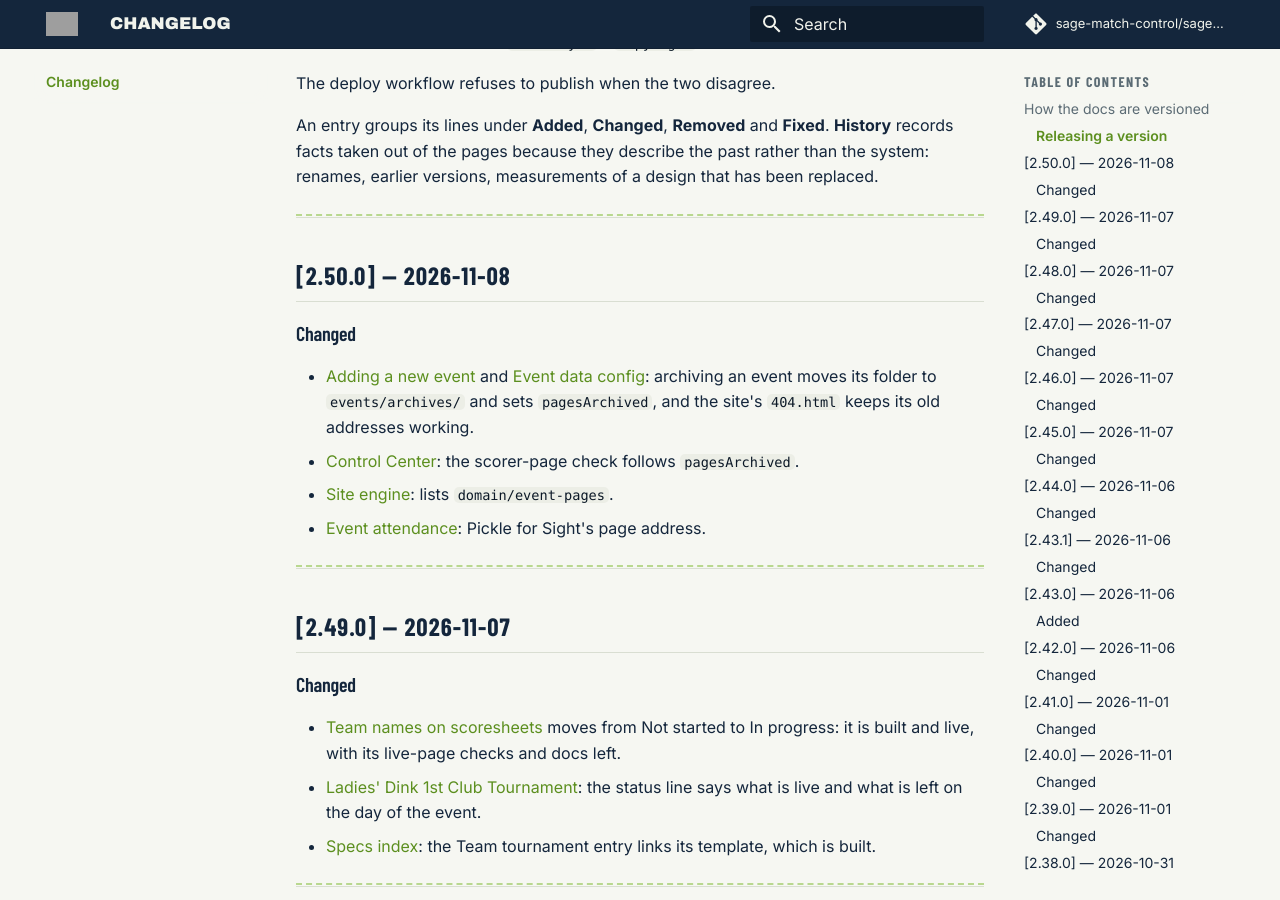
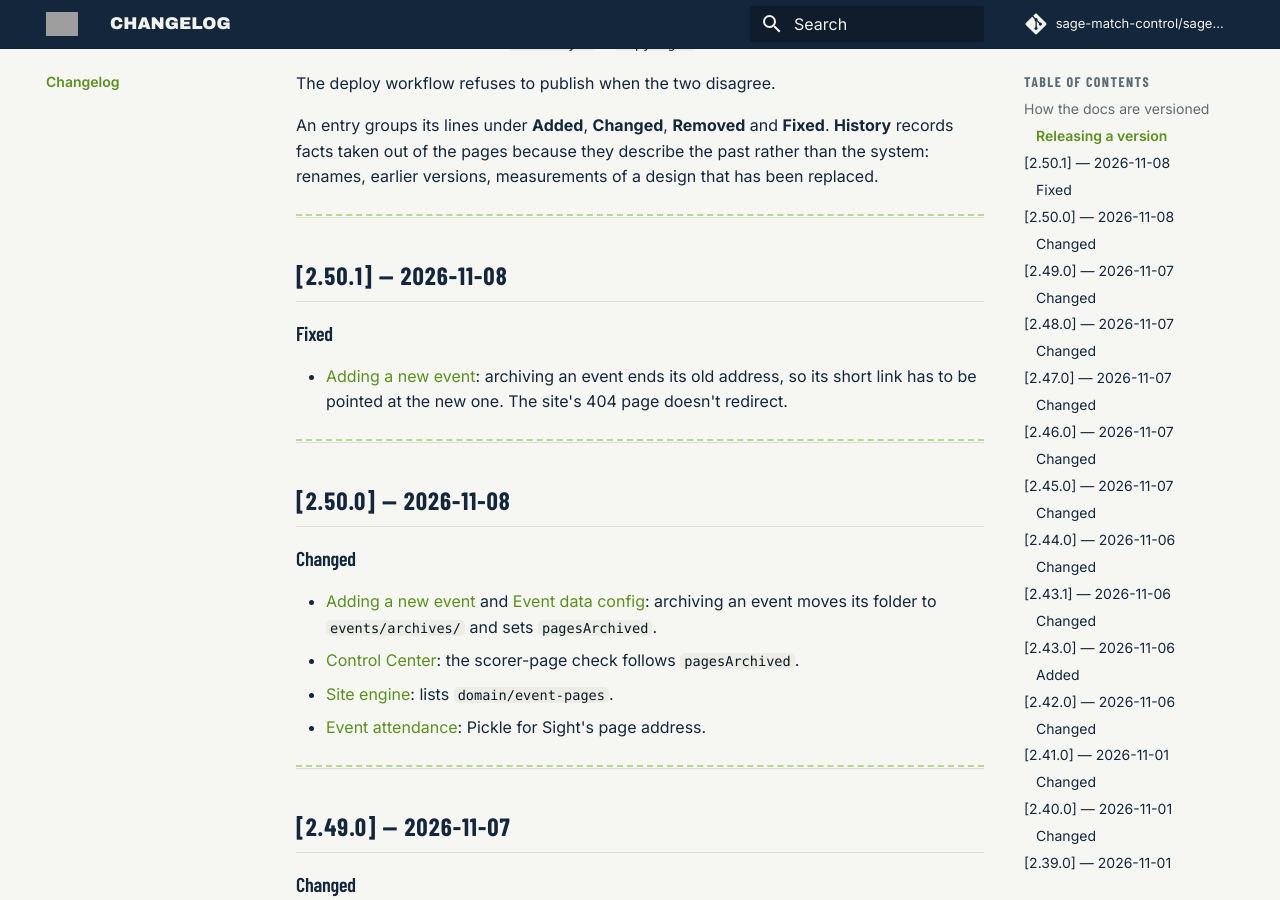
Before and after one commit to sage-match-control/sage-docs, an MkDocs documentation site: the page built from docs/changelog.md, in a window 1280 px wide and 900 px high, scrolled down 1027 px. Built offline with MkDocs 1.6.1 and Material for MkDocs 9.7.7, drawn with Linux system fonts in a browser that asks for light colours; comment, search, counter and statistics services are not loaded.

Commit message:
docs 2.50.1: archiving an event ends its old address; point its short link at the new one
The site's 404 page doesn't redirect, so the 2.50.0 entry no longer says it
keeps old addresses working.

Co-Authored-By: Claude Opus 5.5 <noreply@anthropic.com>

```diff
--- a/docs/changelog.md
+++ b/docs/changelog.md
@@ -37,13 +37,22 @@ has been replaced.
 
 ---
 
+## [2.50.1] — 2026-11-08
+
+### Fixed
+
+- [Adding a new event](technical/adding-a-new-event.md): archiving an event ends its old address, so its
+  short link has to be pointed at the new one. The site's 404 page doesn't redirect.
+
+---
+
 ## [2.50.0] — 2026-11-08
 
 ### Changed
 
 - [Adding a new event](technical/adding-a-new-event.md) and
   [Event data config](technical/event-data-config.md): archiving an event moves its folder to
-  `events/archives/` and sets `pagesArchived`, and the site's `404.html` keeps its old addresses working.
+  `events/archives/` and sets `pagesArchived`.
 - [Control Center](technical/control-center.md): the scorer-page check follows `pagesArchived`.
 - [Site engine](technical/site-engine.md): lists `domain/event-pages`.
 - [Event attendance](features/event-attendance.md): Pickle for Sight's page address.
--- a/mkdocs.yml
+++ b/mkdocs.yml
@@ -6,7 +6,7 @@ repo_name: sage-match-control/sage-docs
 edit_uri: edit/main/docs/
 # The docs version. Bump it with a new entry at the top of docs/changelog.md;
 # the deploy workflow checks the two agree.
-copyright: 'S.A.G.E. Documentation <a href="https://sage-match-control.github.io/sage-docs/changelog/">v2.50.0</a>'
+copyright: 'S.A.G.E. Documentation <a href="https://sage-match-control.github.io/sage-docs/changelog/">v2.50.1</a>'
 
 docs_dir: docs
 
```
Also changed, not shown: docs/technical/adding-a-new-event.md (+3 -3 lines).
